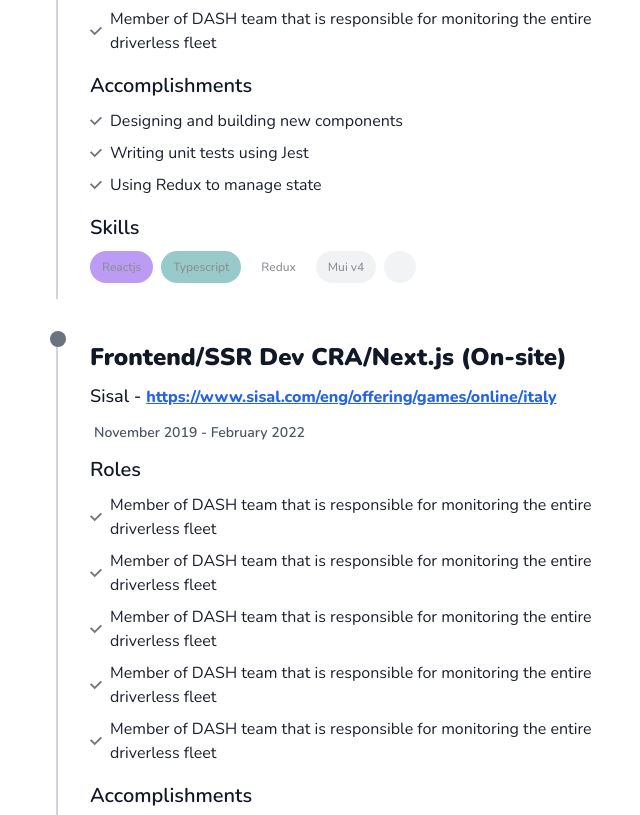
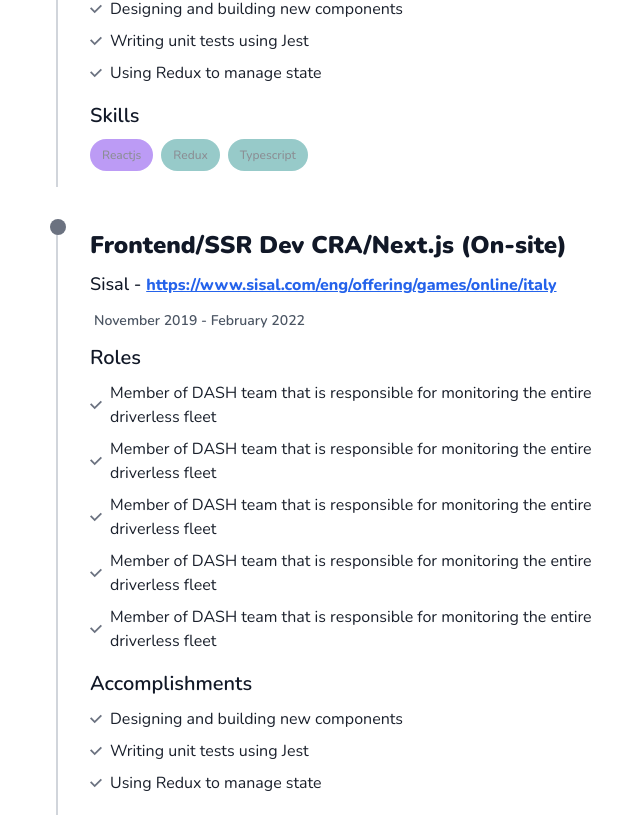
Before and after one commit to rkoleci/portfolio-web, a Next.js app: page /experience in a window 1280 px wide. Shown: the part 1981-2796 px from the top of the page, without its empty margins (312-952 px from the left). Built offline with nearby package versions, Linux system fonts and the light colour scheme.

Commit message:
link target_blank

```diff
--- a/components/projectItem.tsx
+++ b/components/projectItem.tsx
@@ -1,7 +1,6 @@
 import { Box, HStack, Text, Tag, Flex, Link } from "@chakra-ui/react";
 import { CalendarIcon, CheckIcon, LinkIcon } from "@chakra-ui/icons";
 import { ProjectItem } from "../pages/projects";
-import NextLink from "next/link";
 interface ProjectItemProps extends ProjectItem {
   onItemClick: () => void;
 }
@@ -11,10 +10,16 @@ export const colorScheme = {
   Typescript: "teal",
   Nextjs: "yellow",
   remix: "red",
-  ChakraUI: "gray",
-  'React-Admin': 'blue',
-  'MUI': 'lightblue',
-  'Redux': 'brand',
+  ChakraUI: "red",
+  "React-Admin": "blue",
+  RemixRun: "green",
+  MUI: "blue",
+  "Mui v4": "blue",
+  Redux: "teal",
+  "Mapbox GL": "yellow",
+  Git: "green",
+  Graphql: "purple",
+  "React-Query": "blue",
 };
 
 export type ColorSchemeKey = keyof typeof colorScheme;
@@ -92,12 +97,12 @@ export default function ProjectListItem({
           <Flex alignItems="center" _hover={{ cursor: "pointer" }}>
             <LinkIcon fontSize="14" color="black.300" />
             <Link
-              isExternal
               ml="4"
               color="blue.600"
               textDecoration="underline"
               textDecorationColor="blue.600"
               href={link}
+              target='_blank'
             >
               Demo
             </Link>
--- a/data/experiences.json
+++ b/data/experiences.json
@@ -58,7 +58,7 @@
       "Writing unit tests using Jest",
       "Using Redux to manage state"
     ],
-    "skills": ["Reactjs", "Typescript", "Redux", "Mui v4", ""],
+    "skills": ["Reactjs","Redux", "Typescript"],
     "link": "https://play.google.com/store/apps/details?id=io.cartys.PersonaApp&hl=en&gl=US",
     "time": {
       "start": 1586334661,
@@ -80,7 +80,7 @@
       "Writing unit tests using Jest",
       "Using Redux to manage state"
     ],
-    "skills": ["Nextjs", "Typescript", "Redux", "Reat-Query", "Mui v4"],
+    "skills": ["Nextjs", "Typescript", "Redux", "React-Query", "Mui v4"],
     "link": "https://www.sisal.com/eng/offering/games/online/italy",
     "time": {
       "start": 1574929599,
--- a/pages/projects.tsx
+++ b/pages/projects.tsx
@@ -31,7 +31,7 @@ export default function Projects({
     <Box p="4">
       <Center>
         <Text color="black.100" fontSize="30px" fontWeight="500" mb="8">
-          Projects that Ive worked on
+          {`Project that I've worked on`}
         </Text>
       </Center>
       <GridList data={projects as Array<ProjectItem>} renderItem={Item} onItemClick={onItemClick} />
```
